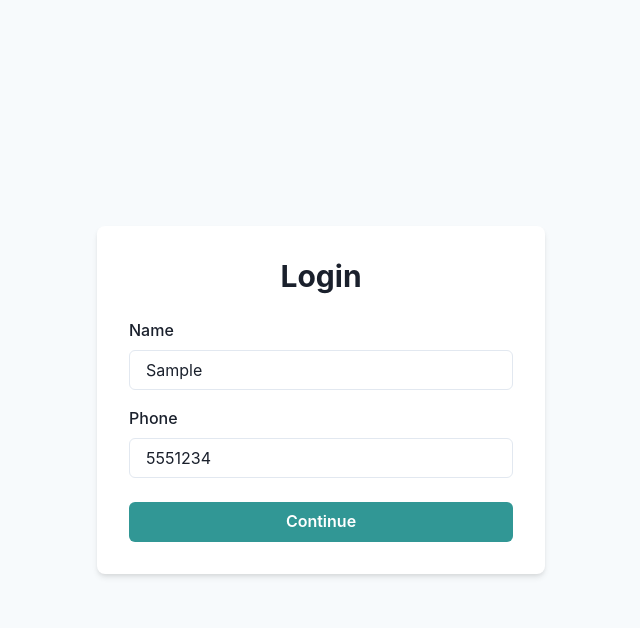
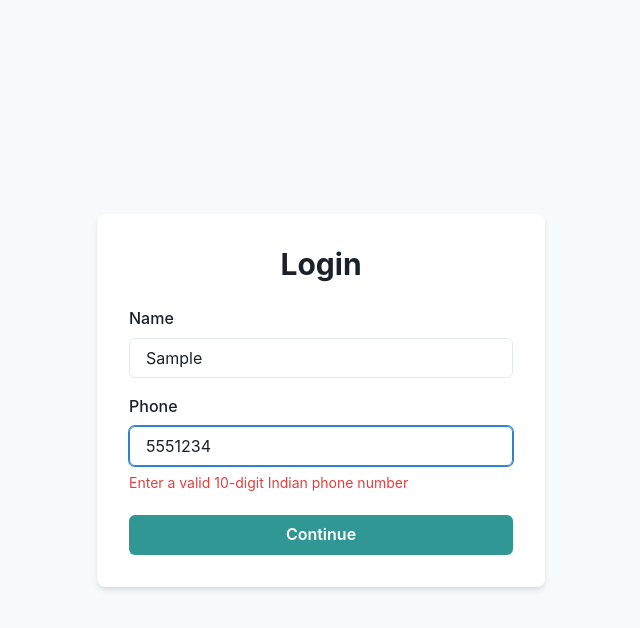
Before and after one commit to aareefshaikh/restaurant, a React (Vite) app: page / in a window 1280 px wide. Both pictures are taken after typing "Sample", "5551234" into the empty fields and a click on the button "Continue". Shown: the top 628 px of the page, without its empty margins (319-959 px from the left). Built offline with nearby package versions, Linux system fonts and the light colour scheme.

Commit message:
Protect Menu page

```diff
--- a/package.json
+++ b/package.json
@@ -15,7 +15,9 @@
     "@emotion/styled": "^11.14.1",
     "framer-motion": "^12.23.12",
     "react": "^19.1.1",
-    "react-dom": "^19.1.1"
+    "react-dom": "^19.1.1",
+    "react-hook-form": "^7.62.0",
+    "react-router-dom": "^7.8.1"
   },
   "devDependencies": {
     "@eslint/js": "^9.33.0",
--- a/src/App.tsx
+++ b/src/App.tsx
@@ -1,7 +1,33 @@
+import { BrowserRouter as Router, Routes, Route, Navigate } from "react-router-dom";
 import Login from "./pages/Login";
+import Menu from "./pages/Menu";
+import { UserProvider, useUser } from "./context/UserContext";
+
+// Protected route component
+function ProtectedRoute({ children }: { children: React.ReactNode }) {
+  const { user } = useUser();
+  if (!user) return <Navigate to="/" replace />;
+  return children;
+}
 
 function App() {
-  return <Login />;
+  return (
+    <UserProvider>
+      <Router>
+        <Routes>
+          <Route path="/" element={<Login />} />
+          <Route
+            path="/menu"
+            element={
+              <ProtectedRoute>
+                <Menu />
+              </ProtectedRoute>
+            }
+          />
+        </Routes>
+      </Router>
+    </UserProvider>
+  );
 }
 
 export default App;
--- /dev/null
+++ b/src/context/UserContext.tsx
@@ -0,0 +1,28 @@
+import { createContext, useContext, useState } from "react";
+
+interface User {
+  name: string;
+  phone: string;
+}
+
+interface UserContextType {
+  user: User | null;
+  setUser: (user: User) => void;
+}
+
+const UserContext = createContext<UserContextType | undefined>(undefined);
+
+export const UserProvider = ({ children }: { children: React.ReactNode }) => {
+  const [user, setUser] = useState<User | null>(null);
+  return (
+    <UserContext.Provider value={{ user, setUser }}>
+      {children}
+    </UserContext.Provider>
+  );
+};
+
+export const useUser = () => {
+  const context = useContext(UserContext);
+  if (!context) throw new Error("useUser must be used within UserProvider");
+  return context;
+};
--- a/src/pages/Login.tsx
+++ b/src/pages/Login.tsx
@@ -1,46 +1,63 @@
-import { Box, Button, Flex, FormControl, FormLabel, Input, Heading } from "@chakra-ui/react";
+import {
+  Box, Button, Flex, FormControl, FormLabel, Input,
+  Heading, FormErrorMessage
+} from "@chakra-ui/react";
+import { useForm } from "react-hook-form";
+import { useNavigate } from "react-router-dom";
+import { useUser } from "../context/UserContext";
+
+interface LoginForm {
+  name: string;
+  phone: string;
+}
 
 function Login() {
-  const handleSubmit = (e: React.FormEvent) => {
-    e.preventDefault(); // prevent page refresh
-    // Do nothing on submit
+  const navigate = useNavigate();
+  const { setUser } = useUser();
+
+  const { register, handleSubmit, formState: { errors } } = useForm<LoginForm>();
+
+  const onSubmit = (data: LoginForm) => {
+    setUser({ name: data.name, phone: data.phone });
+    navigate("/menu");
   };
 
   return (
-    <Flex
-      minH="100vh"
-      align="center"
-      justify="center"
-      bg="gray.50"
-      px={4}
-    >
-      <Box
-        bg="white"
-        p={8}
-        rounded="lg"
-        shadow="md"
-        width="100%"
-        maxW="md"
-      >
+    <Flex minH="100vh" align="center" justify="center" bg="gray.50" px={4}>
+      <Box bg="white" p={8} rounded="lg" shadow="md" width="100%" maxW="md">
         <Heading mb={6} textAlign="center" size="lg">
           Login
         </Heading>
-        <form onSubmit={handleSubmit}>
-          <FormControl id="name" mb={4}>
+
+        <form onSubmit={handleSubmit(onSubmit)}>
+          <FormControl id="name" mb={4} isInvalid={!!errors.name}>
             <FormLabel>Name</FormLabel>
-            <Input type="text" placeholder="Enter your name" />
+            <Input
+              type="text"
+              placeholder="Enter your name"
+              {...register("name", { required: true, minLength: 2 })}
+            />
+            <FormErrorMessage>
+              {errors.name && "Name must be at least 2 characters"}
+            </FormErrorMessage>
           </FormControl>
 
-          <FormControl id="phone" mb={6}>
+          <FormControl id="phone" mb={6} isInvalid={!!errors.phone}>
             <FormLabel>Phone</FormLabel>
-            <Input type="tel" placeholder="Enter your phone number" />
+            <Input
+              type="tel"
+              placeholder="Enter your phone number"
+              {...register("phone", {
+                required: true,
+                pattern: /^[6-9]\d{9}$/,
+              })}
+            />
+            <FormErrorMessage>
+              {errors.phone && "Enter a valid 10-digit Indian phone number"}
+            </FormErrorMessage>
           </FormControl>
 
-          <Button
-            type="submit"
-            colorScheme="teal"
-            width="100%"
-          >
+          <Button type="submit" colorScheme="teal" width="100%">
             Continue
           </Button>
         </form>
--- /dev/null
+++ b/src/pages/Menu.tsx
@@ -0,0 +1,19 @@
+import { Box, Heading, Text } from "@chakra-ui/react";
+import { useUser } from "../context/UserContext";
+
+function Menu() {
+  const { user } = useUser();
+
+  return (
+    <Box p={8}>
+      <Heading size="lg" mb={4}>
+        Welcome {user?.name || "Guest"} 👋
+      </Heading>
+      <Text fontSize="md" color="gray.600">
+        Browse our delicious menu and add items to your cart!
+      </Text>
+    </Box>
+  );
+}
+
+export default Menu;
```
Also changed, not shown: 1 other file (tests, documents, lock files or other folders).
